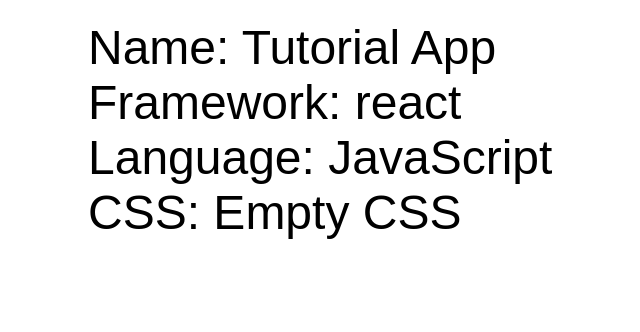
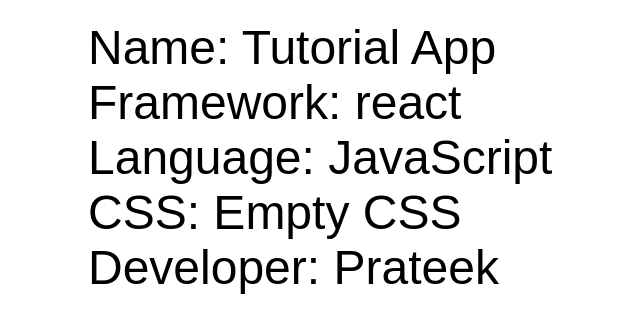
Before and after one commit to Kumar-Prateek/tutorial, a React app: page / in a window 1280 px wide. Shown: the top 332 px of the page, without its empty margins (152-792 px from the left). Built offline with nearby package versions, Linux system fonts and the light colour scheme.

Commit message:
name changed

```diff
--- a/src/App.jsx
+++ b/src/App.jsx
@@ -9,6 +9,7 @@
     <div>Framework: react</div>
     <div>Language: JavaScript</div>
     <div>CSS: Empty CSS</div>
+    <div>Developer: Prateek</div>
   </div>
 );
 ReactDOM.render(<App />, document.getElementById("app"));
```
